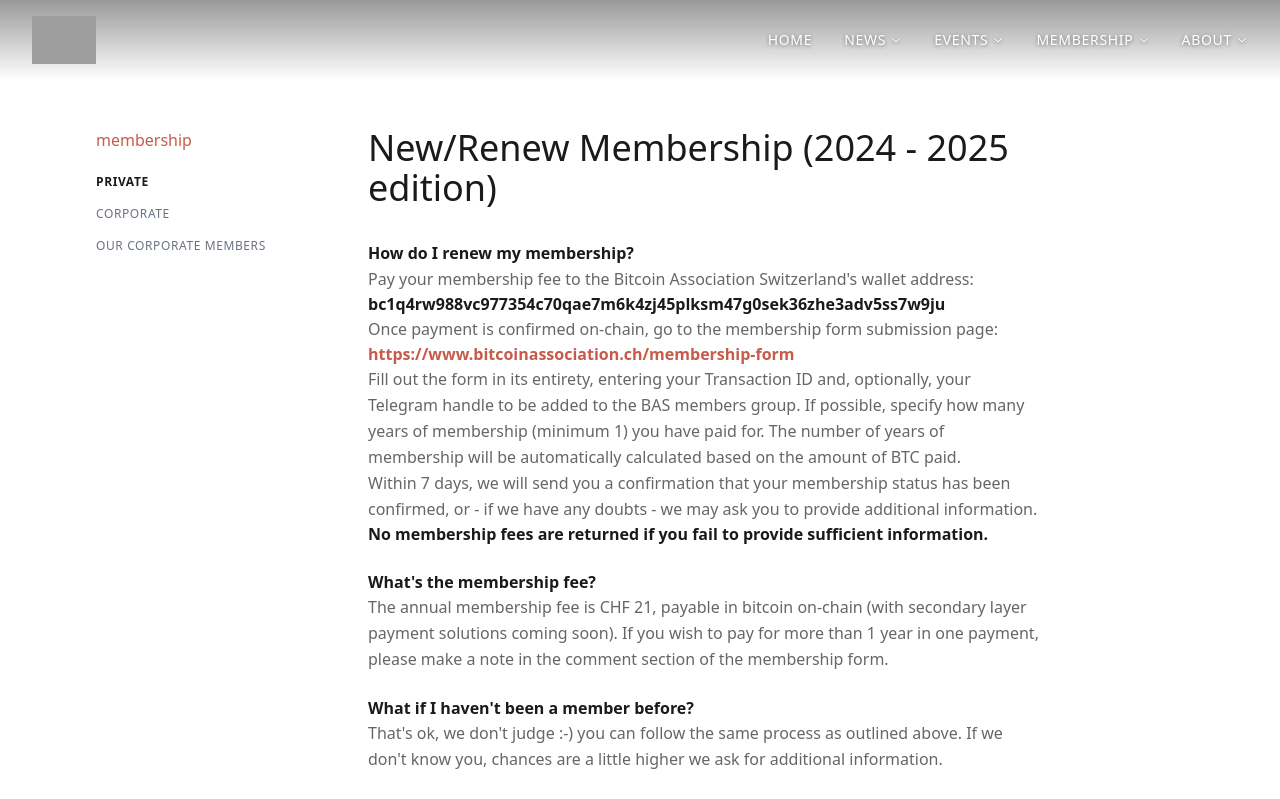
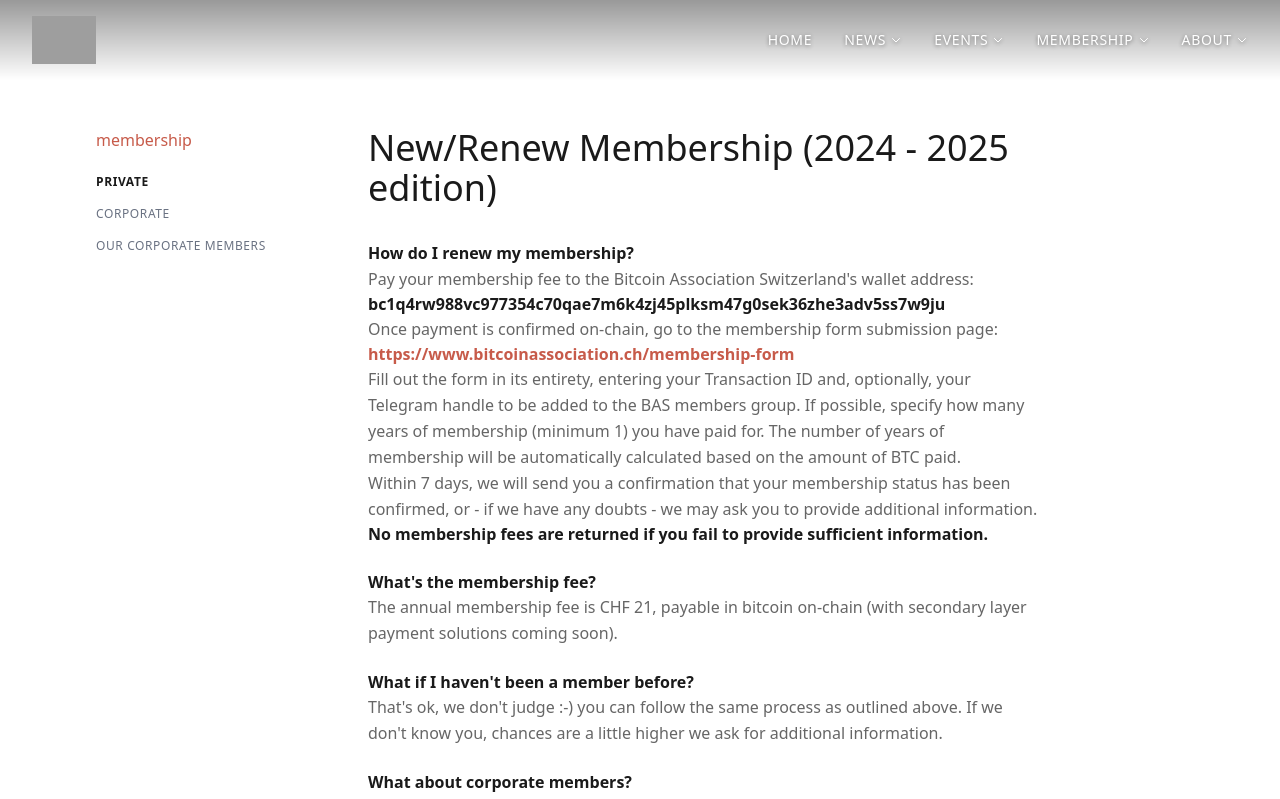
Before and after one commit to JanatBAS/BAS-website-clone, a Next.js app: page /private in a window 1280 px wide. Shown: the top 799 px of the page. Built offline with nearby package versions, Linux system fonts and the light colour scheme; grey boxes are pictures that could not be loaded.

Commit message:
Remove outdated multi-year payment instruction from membership page

```diff
--- a/src/app/private/page.tsx
+++ b/src/app/private/page.tsx
@@ -90,7 +90,7 @@
                 </p>
 
                 <p className="text-[#666] leading-relaxed">
-                  The annual membership fee is CHF 21, payable in bitcoin on-chain (with secondary layer payment solutions coming soon). If you wish to pay for more than 1 year in one payment, please make a note in the comment section of the membership form.
+                  The annual membership fee is CHF 21, payable in bitcoin on-chain (with secondary layer payment solutions coming soon).
                 </p>
 
                 <p className="text-[#1a1a1a] font-semibold mt-6">
```
